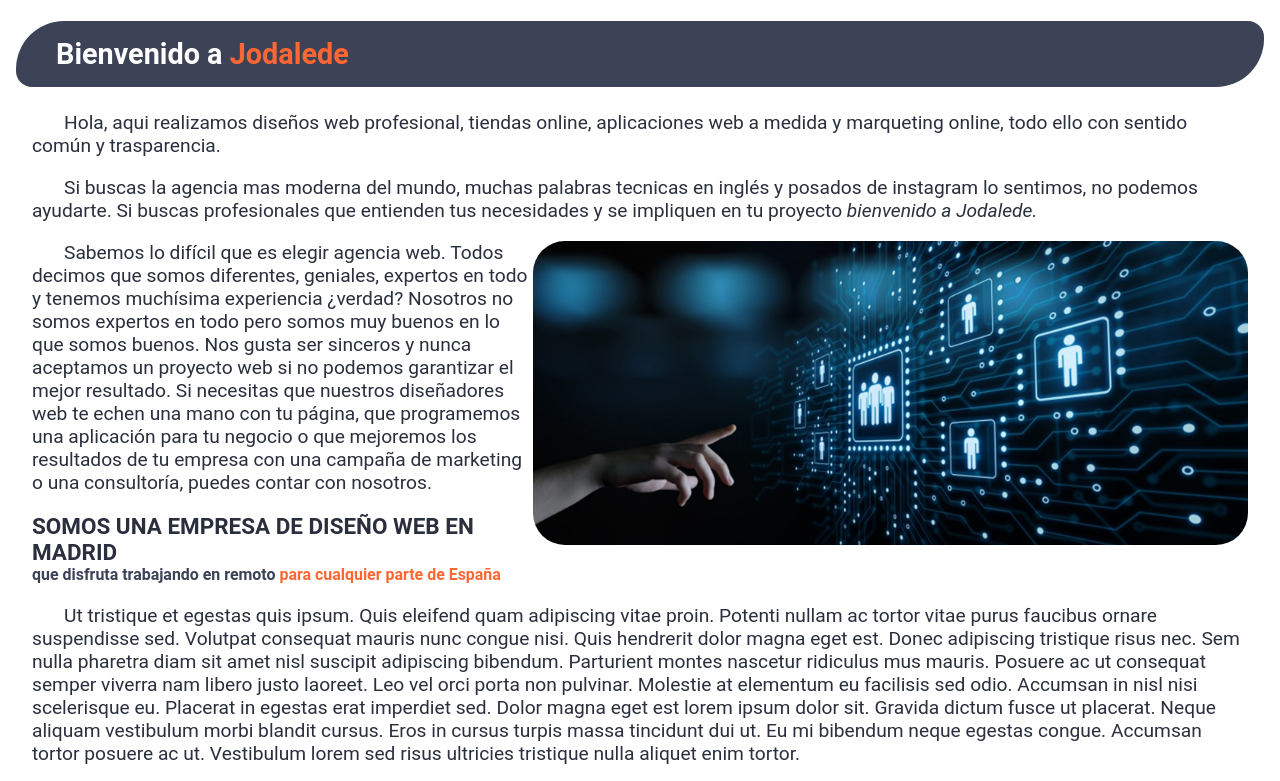
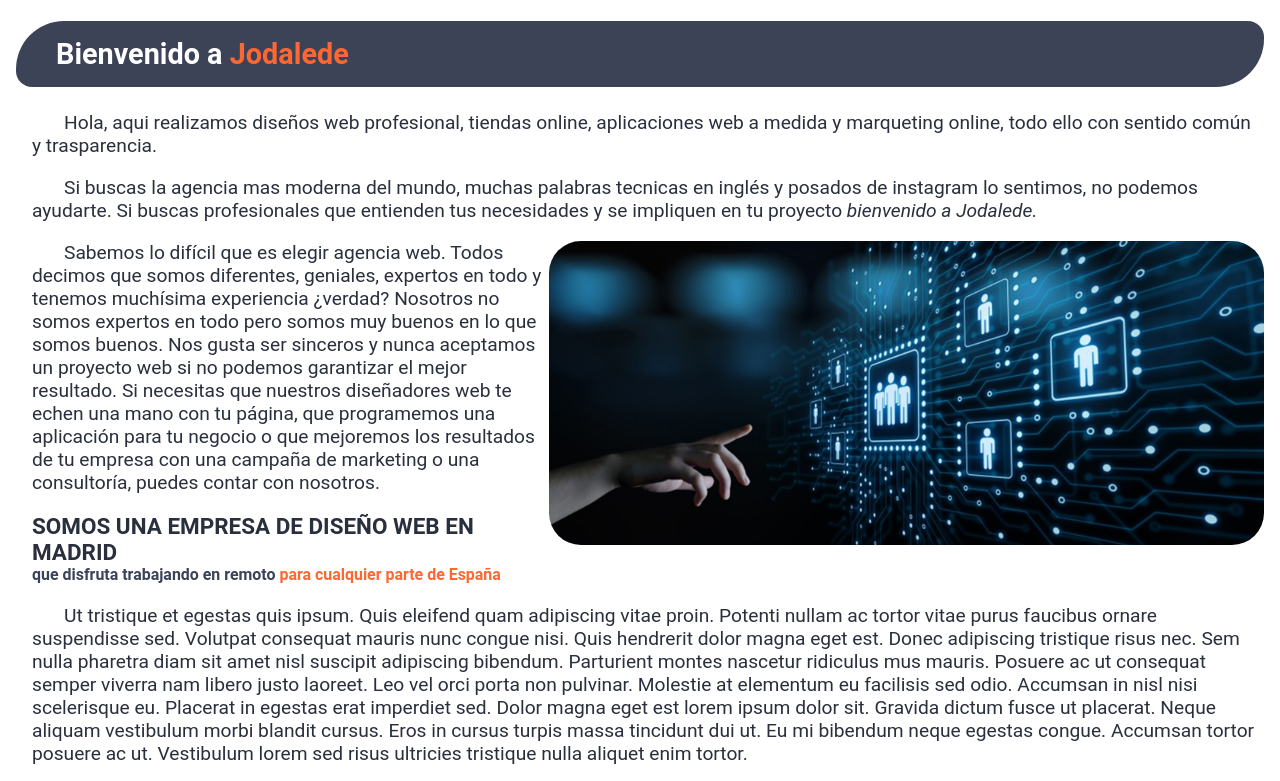
Before and after one commit to DAM-Projects/WEB_FINAL-Lenguaje_de_Marcas, a plain HTML site: page page/inicio.es.html in a window 1280 px wide. Shown: the part 99-880 px from the top of the page. Drawn offline with Linux system fonts and the light colour scheme.

Commit message:
margenes solucionados

```diff
--- a/page/inicio.es.html
+++ b/page/inicio.es.html
@@ -26,10 +26,8 @@
             <a class="link" href="./contacto.en.html" target="_blank">English 🇬🇧</a>
         </div>
 
-        <div id="inicio">
 
         <h2>Bienvenido a<span> Jodalede</span></h2>
-
 
         <div class="textos">
             <p>
@@ -64,7 +62,6 @@
                 Lacus sed turpis tincidunt id aliquet risus feugiat. Curabitur gravida arcu ac tortor dignissim convallis aenean et tortor. Ac orci phasellus egestas tellus. Ullamcorper malesuada proin libero nunc. Mi ipsum faucibus vitae aliquet nec ullamcorper sit amet risus. Vitae nunc sed velit dignissim. Magna ac placerat vestibulum lectus mauris ultrices eros in. Molestie ac feugiat sed lectus vestibulum mattis. Ornare aenean euismod elementum nisi quis eleifend quam adipiscing vitae. Non sodales neque sodales ut etiam sit. Sed elementum tempus egestas sed sed risus pretium quam vulputate. Turpis in eu mi bibendum neque egestas congue quisque. Integer quis auctor elit sed vulputate mi sit amet mauris.
             </p>
         </div>
-        </div>
 
         <footer class="footer_area">
             <div>
--- a/res/css/global/global_style.css
+++ b/res/css/global/global_style.css
@@ -9,12 +9,13 @@
     color: var(--color-quinary);
 }
 
-body div {
-    margin-left: var(--body-margin);
+body > * {
+    margin-left: calc(var(--margin-amount, 2) * var(--body-margin));
     margin-right: var(--body-margin);
 }
 
-h2{
+h2 {
+    --margin-amount: 1;
     color: var(--color-primary);
     border-radius: 3rem 1rem 3rem 1rem;
     background-color: var(--color-quinary-light);
```
Lines whose indentation alone changed are shown as unchanged.
